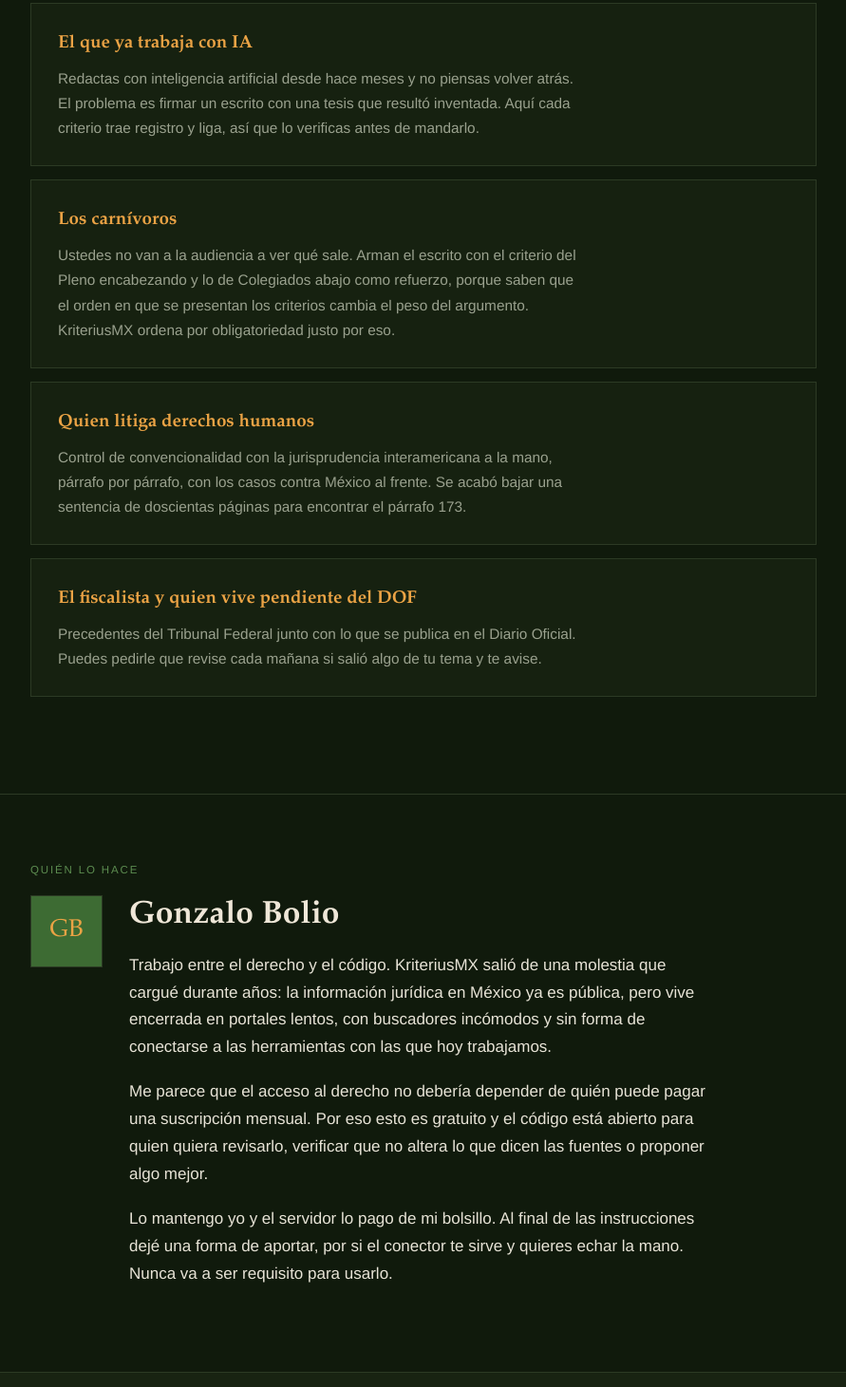
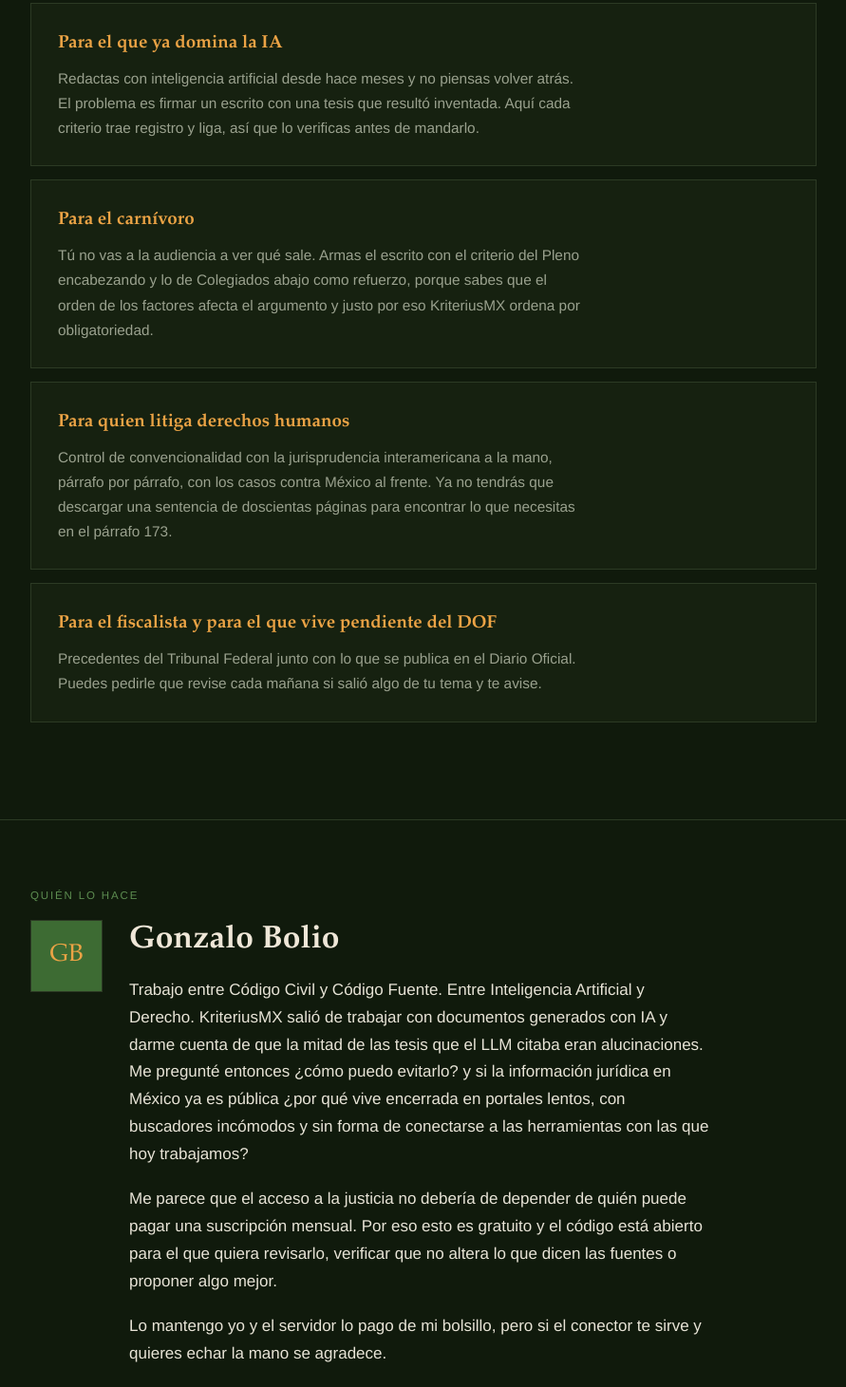
Before and after one commit to G8olio/kriterius-sitio, a plain HTML site: page index.html in a window 1280 px wide. Shown: the part 3739-5200 px from the top of the page at 95% size, without its empty margins (194-1085 px from the left). Drawn offline with Linux system fonts and the light colour scheme.

Commit message:
V 1.2.2.

```diff
--- a/index.html
+++ b/index.html
@@ -306,36 +306,36 @@
 <section id="para-quien">
   <div class="wrap">
     <span class="vers eyebrow">Para quién</span>
-    <h2>Si alguna de estas se parece a tu semana, es para ti</h2>
+    <h2>¿Para quién es KriteriusMX?</h2>
 
     <div class="perfiles">
       <div class="perfil">
-        <h3>El que va contra el reloj</h3>
+        <h3>Para el que trae término</h3>
         <p>Te acuerdas de esa jurisprudencia. Sabes qué dice y sabes que existe. También sabes
            que vas a perder la tarde buscándola en un portal que parece diseñado en 2008,
            y la audiencia es mañana temprano. Preguntas en español y sigues con lo tuyo.</p>
       </div>
       <div class="perfil">
-        <h3>El que ya trabaja con IA</h3>
+        <h3>Para el que ya domina la IA</h3>
         <p>Redactas con inteligencia artificial desde hace meses y no piensas volver atrás.
            El problema es firmar un escrito con una tesis que resultó inventada. Aquí cada
            criterio trae registro y liga, así que lo verificas antes de mandarlo.</p>
       </div>
       <div class="perfil">
-        <h3>Los carnívoros</h3>
-        <p>Ustedes no van a la audiencia a ver qué sale. Arman el escrito con el criterio del
-           Pleno encabezando y lo de Colegiados abajo como refuerzo, porque saben que el orden
-           en que se presentan los criterios cambia el peso del argumento. KriteriusMX ordena
-           por obligatoriedad justo por eso.</p>
+        <h3>Para el carnívoro</h3>
+        <p>Tú no vas a la audiencia a ver qué sale. Armas el escrito con el criterio del
+           Pleno encabezando y lo de Colegiados abajo como refuerzo, porque sabes que el orden
+          de los factores afecta el argumento y justo por eso KriteriusMX ordena
+           por obligatoriedad.</p>
       </div>
       <div class="perfil">
-        <h3>Quien litiga derechos humanos</h3>
+        <h3>Para quien litiga derechos humanos</h3>
         <p>Control de convencionalidad con la jurisprudencia interamericana a la mano, párrafo
-           por párrafo, con los casos contra México al frente. Se acabó bajar una sentencia de
-           doscientas páginas para encontrar el párrafo 173.</p>
+           por párrafo, con los casos contra México al frente. Ya no tendrás que descargar una sentencia de
+           doscientas páginas para encontrar lo que necesitas en el párrafo 173.</p>
       </div>
       <div class="perfil">
-        <h3>El fiscalista y quien vive pendiente del DOF</h3>
+        <h3>Para el fiscalista y para el que vive pendiente del DOF</h3>
         <p>Precedentes del Tribunal Federal junto con lo que se publica en el Diario Oficial.
            Puedes pedirle que revise cada mañana si salió algo de tu tema y te avise.</p>
       </div>
@@ -350,17 +350,14 @@
       <div class="ini">GB</div>
       <div>
         <h2 style="margin-bottom:16px">Gonzalo Bolio</h2>
-        <p>Trabajo entre el derecho y el código. KriteriusMX salió de una molestia que cargué
-           durante años: la información jurídica en México ya es pública, pero vive encerrada
+        <p>Trabajo entre Código Civil y Código Fuente. Entre Inteligencia Artificial y Derecho. KriteriusMX salió de trabajar con documentos generados con IA y darme cuenta de que la mitad de las tesis que el LLM citaba eran alucinaciones. Me pregunté entonces ¿cómo puedo evitarlo? y si la información jurídica en México ya es pública ¿por qué vive encerrada
            en portales lentos, con buscadores incómodos y sin forma de conectarse a las
-           herramientas con las que hoy trabajamos.</p>
-        <p>Me parece que el acceso al derecho no debería depender de quién puede pagar una
-           suscripción mensual. Por eso esto es gratuito y el código está abierto para quien
+           herramientas con las que hoy trabajamos?</p>
+        <p>Me parece que el acceso a la justicia no debería de depender de quién puede pagar una
+           suscripción mensual. Por eso esto es gratuito y el código está abierto para el que
            quiera revisarlo, verificar que no altera lo que dicen las fuentes o proponer algo
            mejor.</p>
-        <p>Lo mantengo yo y el servidor lo pago de mi bolsillo. Al final de las instrucciones
-           dejé una forma de aportar, por si el conector te sirve y quieres echar la mano.
-           Nunca va a ser requisito para usarlo.</p>
+        <p>Lo mantengo yo y el servidor lo pago de mi bolsillo, pero si el conector te sirve y quieres echar la mano se agradece.</p>
       </div>
     </div>
   </div>
@@ -385,5 +382,12 @@
   </div>
 </footer>
 
+<!-- Faro de visitas. Cuenta cargas de esta página en el servidor del conector, para
+     saber cuántos llegan aquí contra cuántos terminan conectando. No usa cookies, no
+     usa JavaScript y no guarda IP ni user-agent: solo suma uno. Si el navegador lo
+     bloquea, no se rompe nada. -->
+<img src="https://mcp.kriterius.mx/visita?p=inicio" alt="" width="1" height="1"
+     style="position:absolute;left:-9999px" aria-hidden="true">
+
 </body>
 </html>
```
